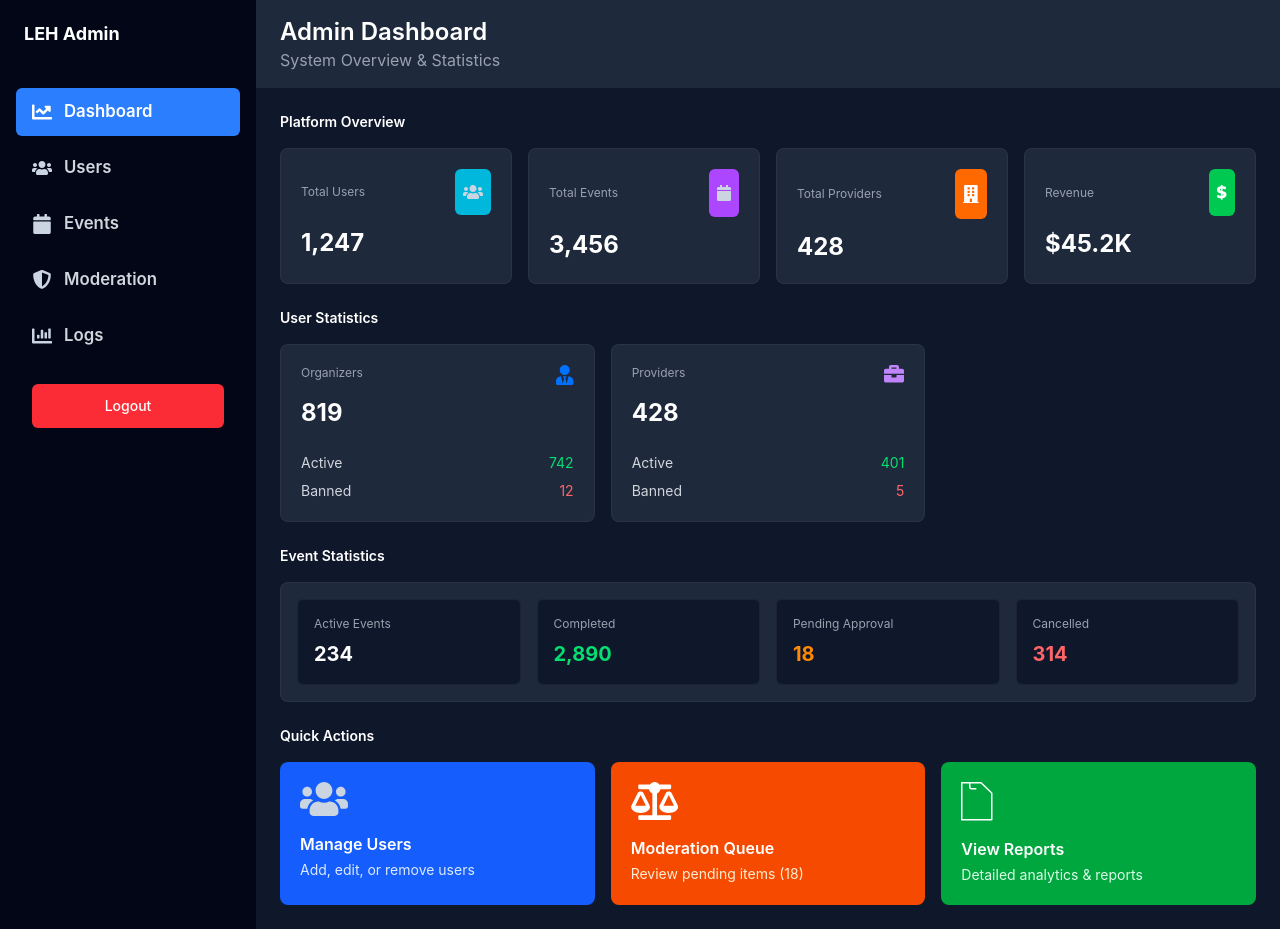
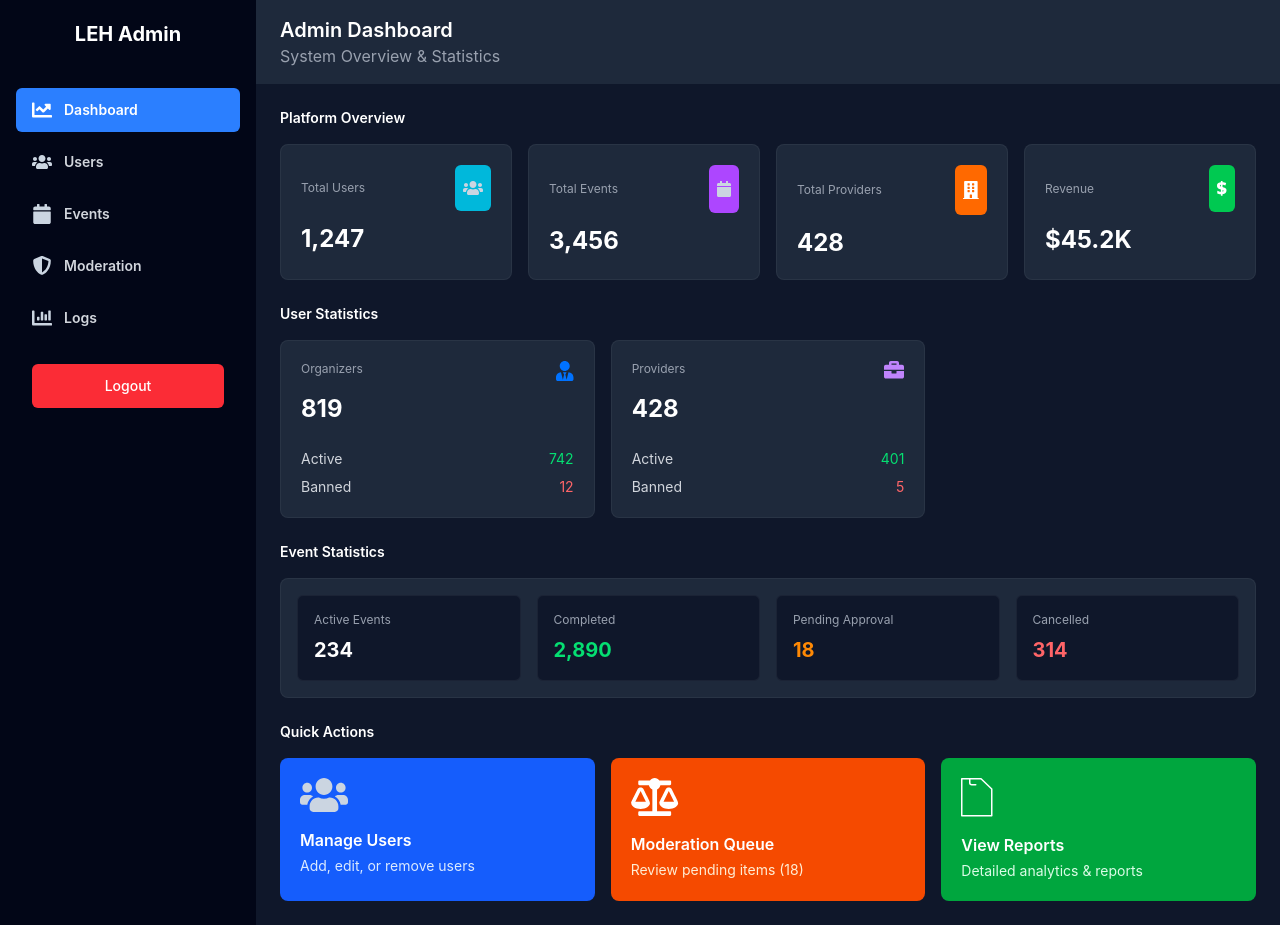
Before and after one commit to ElMehdiCherkaoui/Local-Event-Helper, a React (Vite) app in the folder frontend/: page /admin/dashboard in a window 1280 px wide. Built offline with nearby package versions, Linux system fonts and the light colour scheme.

Commit message:
feat: update AdminLayout styles for improved UI consistency

```diff
--- a/frontend/src/layouts/AdminLayout.tsx
+++ b/frontend/src/layouts/AdminLayout.tsx
@@ -34,15 +34,15 @@ export default function AdminLayout({
 						}`}
 				>
 					<div className="flex h-full flex-col">
-						<div className="flex items-center justify-between border-white/10 px-6 py-5">
-							<h1 className="text-lg font-bold">LEH Admin</h1>
+						<div className=" border-white/10 px-6 py-5">
+							<h1 className="text-xl text-center font-bold">LEH Admin</h1>
 						</div>
 
 						<nav className="flex-1 space-y-2 px-4 py-5 text-sm">
 							<Link
 								to="/admin/dashboard"
 								onClick={closeSidebar}
-								className={`flex items-center gap-3 rounded-md px-4 py-3 font-semibold text-[1.2em] transition-colors ${isActive("/admin/dashboard")
+								className={`flex items-center gap-3 rounded-md px-4 py-3 font-semibold transition-colors ${isActive("/admin/dashboard")
 									? "bg-blue-500 text-white"
 									: "text-gray-300 hover:bg-white/5"
 									}`}
@@ -54,7 +54,7 @@ export default function AdminLayout({
 							<Link
 								to="/admin/users"
 								onClick={closeSidebar}
-								className={`flex items-center gap-3 rounded-md px-4 py-3 font-semibold text-[1.2em] transition-colors ${isActive("/admin/users")
+								className={`flex items-center gap-3 rounded-md px-4 py-3 font-semibold transition-colors ${isActive("/admin/users")
 									? "bg-blue-500 text-white"
 									: "text-gray-300 hover:bg-white/5"
 									}`}
@@ -66,7 +66,7 @@ export default function AdminLayout({
 							<Link
 								to="/admin/events"
 								onClick={closeSidebar}
-								className={`flex items-center gap-3 rounded-md px-4 py-3 font-semibold text-[1.2em] transition-colors ${isActive("/admin/events")
+								className={`flex items-center gap-3 rounded-md px-4 py-3 font-semibold  transition-colors ${isActive("/admin/events")
 									? "bg-blue-500 text-white"
 									: "text-gray-300 hover:bg-white/5"
 									}`}
@@ -78,7 +78,7 @@ export default function AdminLayout({
 							<Link
 								to="/admin/moderation"
 								onClick={closeSidebar}
-								className={`flex items-center gap-3 rounded-md px-4 py-3 font-semibold text-[1.2em] transition-colors ${isActive("/admin/moderation")
+								className={`flex items-center gap-3 rounded-md px-4 py-3 font-semibold  transition-colors ${isActive("/admin/moderation")
 									? "bg-blue-500 text-white"
 									: "text-gray-300 hover:bg-white/5"
 									}`}
@@ -90,7 +90,7 @@ export default function AdminLayout({
 							<Link
 								to="/admin/logs"
 								onClick={closeSidebar}
-								className={`flex items-center gap-3 rounded-md px-4 py-3 font-semibold text-[1.2em] transition-colors ${isActive("/admin/logs")
+								className={`flex items-center gap-3 rounded-md px-4 py-3 font-semibold  transition-colors ${isActive("/admin/logs")
 									? "bg-blue-500 text-white"
 									: "text-gray-300 hover:bg-white/5"
 									}`}
@@ -130,8 +130,8 @@ export default function AdminLayout({
 								☰
 							</button>
 							<div>
-								<h2 className="text-2xl font-semibold text-white">{title}</h2>
-								<p className="text-md text-gray-400">{subtitle}</p>
+								<h2 className="text-xl font-semibold text-white">{title}</h2>
+								<p className="text-[1em] text-gray-400">{subtitle}</p>
 							</div>
 						</div>
 
```
